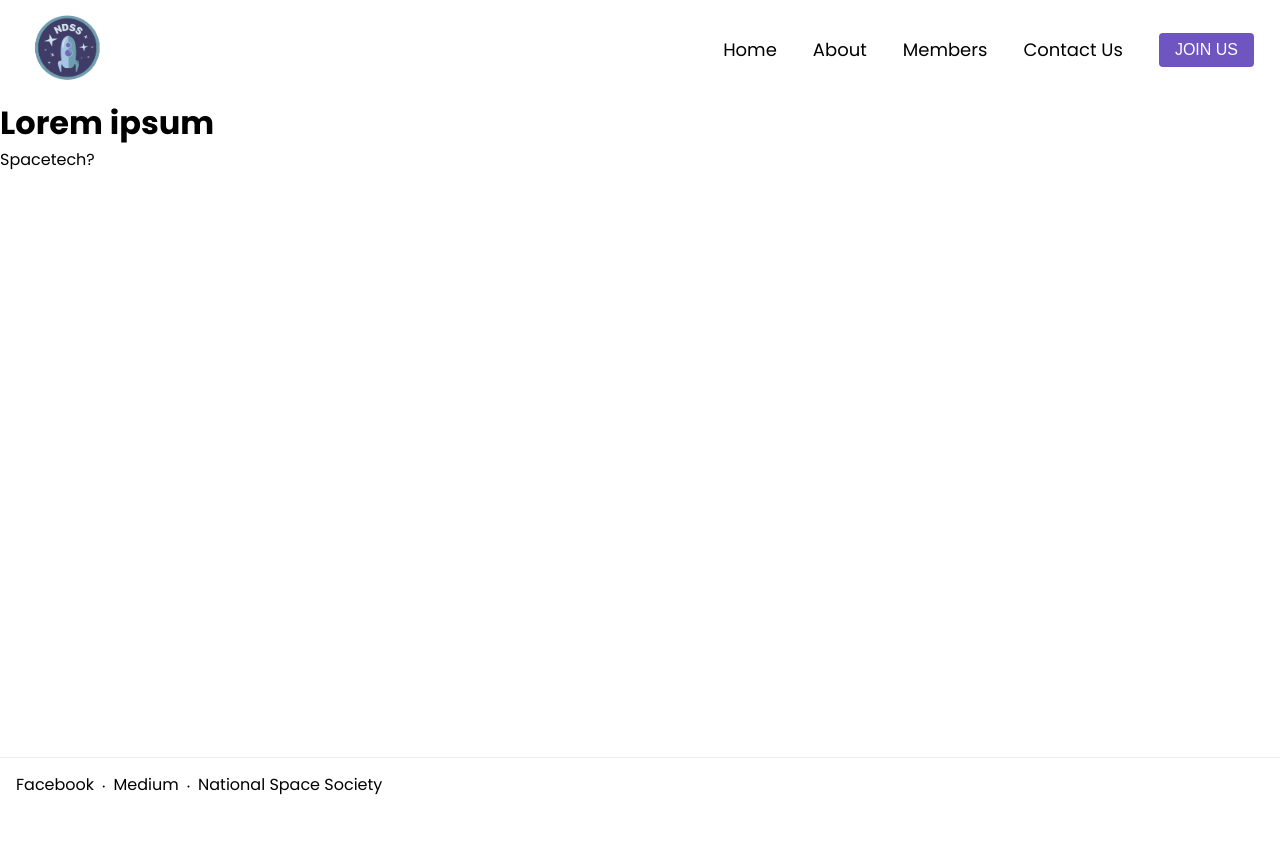
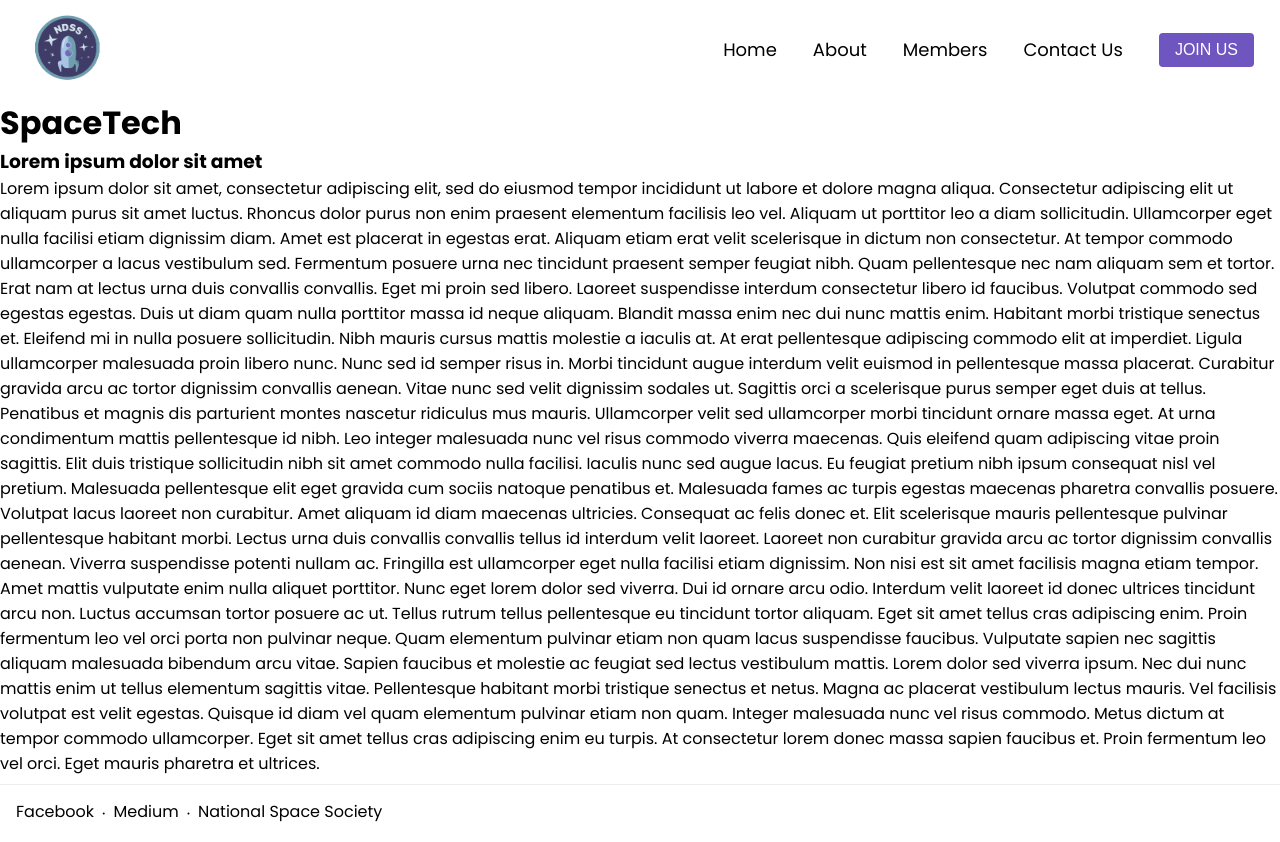
Before and after one commit to New-Delhi-Space-Society/new-delhi-space-society.github.io, a Next.js app: page /spacetech in a window 1280 px wide. Before the commit the page ends 815 px from the top, so only its background shows below. Built offline with nearby package versions, Linux system fonts and the light colour scheme.

Commit message:
Update spacetech.tsx

```diff
--- a/pages/spacetech.tsx
+++ b/pages/spacetech.tsx
@@ -1,8 +1,15 @@
 function Spacetech() {
     return (
       <main style={{ minHeight: "calc(100vh - 150px)" }}>
-        <h1>Lorem ipsum</h1>
-        <p>Spacetech?</p>
+        <h1>SpaceTech</h1>
+        <h3> Lorem ipsum dolor sit amet </h3>
+        <p> Lorem ipsum dolor sit amet, consectetur adipiscing elit, sed do eiusmod tempor incididunt ut labore et dolore magna aliqua. Consectetur adipiscing elit ut aliquam purus sit amet luctus. Rhoncus dolor purus non enim praesent elementum facilisis leo vel. Aliquam ut porttitor leo a diam sollicitudin. Ullamcorper eget nulla facilisi etiam dignissim diam. Amet est placerat in egestas erat. Aliquam etiam erat velit scelerisque in dictum non consectetur. At tempor commodo ullamcorper a lacus vestibulum sed. Fermentum posuere urna nec tincidunt praesent semper feugiat nibh. Quam pellentesque nec nam aliquam sem et tortor. Erat nam at lectus urna duis convallis convallis. Eget mi proin sed libero.
+
+Laoreet suspendisse interdum consectetur libero id faucibus. Volutpat commodo sed egestas egestas. Duis ut diam quam nulla porttitor massa id neque aliquam. Blandit massa enim nec dui nunc mattis enim. Habitant morbi tristique senectus et. Eleifend mi in nulla posuere sollicitudin. Nibh mauris cursus mattis molestie a iaculis at. At erat pellentesque adipiscing commodo elit at imperdiet. Ligula ullamcorper malesuada proin libero nunc. Nunc sed id semper risus in. Morbi tincidunt augue interdum velit euismod in pellentesque massa placerat. Curabitur gravida arcu ac tortor dignissim convallis aenean. Vitae nunc sed velit dignissim sodales ut. Sagittis orci a scelerisque purus semper eget duis at tellus. Penatibus et magnis dis parturient montes nascetur ridiculus mus mauris. Ullamcorper velit sed ullamcorper morbi tincidunt ornare massa eget. At urna condimentum mattis pellentesque id nibh.
+
+Leo integer malesuada nunc vel risus commodo viverra maecenas. Quis eleifend quam adipiscing vitae proin sagittis. Elit duis tristique sollicitudin nibh sit amet commodo nulla facilisi. Iaculis nunc sed augue lacus. Eu feugiat pretium nibh ipsum consequat nisl vel pretium. Malesuada pellentesque elit eget gravida cum sociis natoque penatibus et. Malesuada fames ac turpis egestas maecenas pharetra convallis posuere. Volutpat lacus laoreet non curabitur. Amet aliquam id diam maecenas ultricies. Consequat ac felis donec et. Elit scelerisque mauris pellentesque pulvinar pellentesque habitant morbi. Lectus urna duis convallis convallis tellus id interdum velit laoreet. Laoreet non curabitur gravida arcu ac tortor dignissim convallis aenean. Viverra suspendisse potenti nullam ac. Fringilla est ullamcorper eget nulla facilisi etiam dignissim. Non nisi est sit amet facilisis magna etiam tempor. Amet mattis vulputate enim nulla aliquet porttitor. Nunc eget lorem dolor sed viverra. Dui id ornare arcu odio. Interdum velit laoreet id donec ultrices tincidunt arcu non.
+
+Luctus accumsan tortor posuere ac ut. Tellus rutrum tellus pellentesque eu tincidunt tortor aliquam. Eget sit amet tellus cras adipiscing enim. Proin fermentum leo vel orci porta non pulvinar neque. Quam elementum pulvinar etiam non quam lacus suspendisse faucibus. Vulputate sapien nec sagittis aliquam malesuada bibendum arcu vitae. Sapien faucibus et molestie ac feugiat sed lectus vestibulum mattis. Lorem dolor sed viverra ipsum. Nec dui nunc mattis enim ut tellus elementum sagittis vitae. Pellentesque habitant morbi tristique senectus et netus. Magna ac placerat vestibulum lectus mauris. Vel facilisis volutpat est velit egestas. Quisque id diam vel quam elementum pulvinar etiam non quam. Integer malesuada nunc vel risus commodo. Metus dictum at tempor commodo ullamcorper. Eget sit amet tellus cras adipiscing enim eu turpis. At consectetur lorem donec massa sapien faucibus et. Proin fermentum leo vel orci. Eget mauris pharetra et ultrices. </p>
       </main>
     );
   }
```
